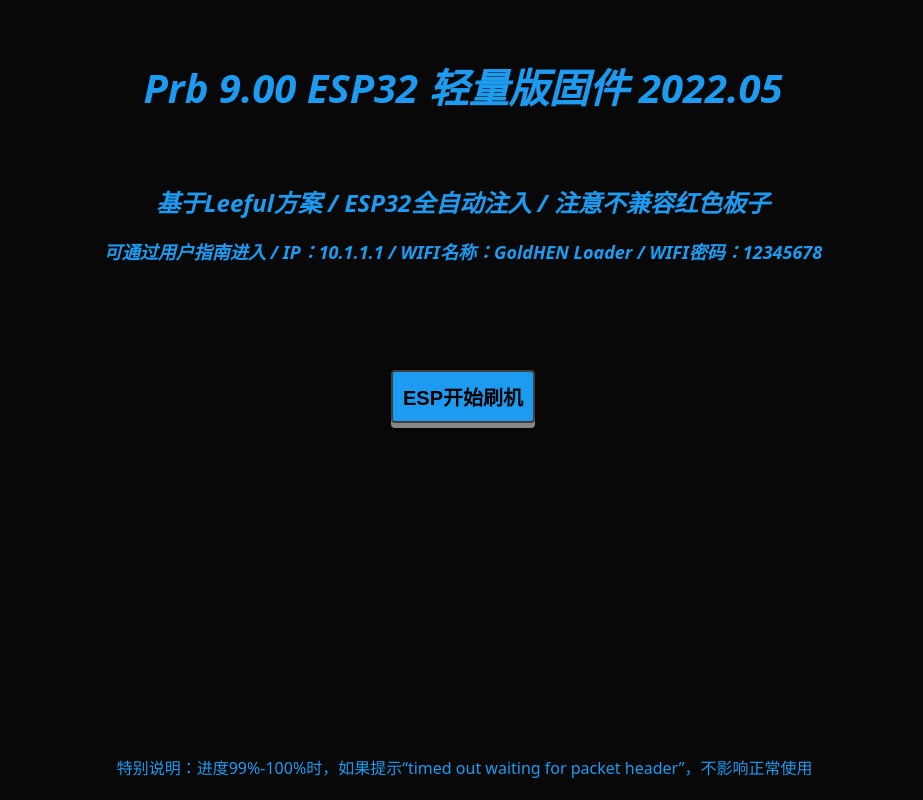
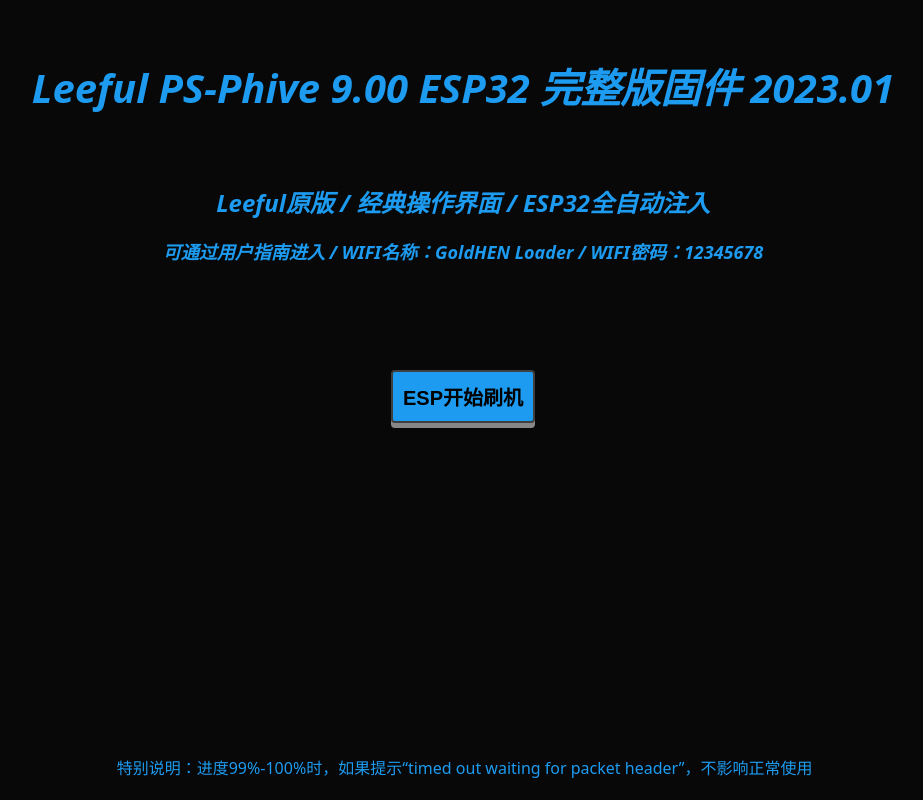
Before and after one commit to newpsgo/ESPWeb, a plain HTML site: page prb900l32/index.html in a window 1280 px wide. Shown: the whole page, without its empty margins (177-1100 px from the left). Drawn offline with Linux system fonts and the light colour scheme.

Commit message:
Update index.html

```diff
--- a/prb900l32/index.html
+++ b/prb900l32/index.html
@@ -68,10 +68,10 @@
 <body>
 <script type="module" src="https://unpkg.com/esp-web-tools@8.0.6/dist/web/install-button.js?module"></script>
   <br>
-  <h1 style="font-size:40px;text-align:center;font-style:italic;"><font color="#1d9bf0"> Prb 9.00 ESP32 轻量版固件 2022.05 </font></h1>
+  <h1 style="font-size:40px;text-align:center;font-style:italic;"><font color="#1d9bf0"> Leeful PS-Phive 9.00 ESP32 完整版固件 2023.01 </font></h1>
   <br>
-  <h2 style="font-size:24px;text-align:center;font-style:italic;"><font color="#1d9bf0"> 基于Leeful方案 / ESP32全自动注入 / 注意不兼容红色板子</font></h2>
-  <h3 style="font-size:18px;text-align:center;font-style:italic;"><font color="#1d9bf0">可通过用户指南进入 / IP：10.1.1.1 / WIFI名称：GoldHEN Loader / WIFI密码：12345678</font></h2>
+  <h2 style="font-size:24px;text-align:center;font-style:italic;"><font color="#1d9bf0"> Leeful原版 / 经典操作界面 / ESP32全自动注入</font></h2>
+  <h3 style="font-size:18px;text-align:center;font-style:italic;"><font color="#1d9bf0">可通过用户指南进入 / WIFI名称：GoldHEN Loader / WIFI密码：12345678</font></h2>
 
 <br><br><br><br>
 <esp-web-install-button manifest="esp32.json">
```
